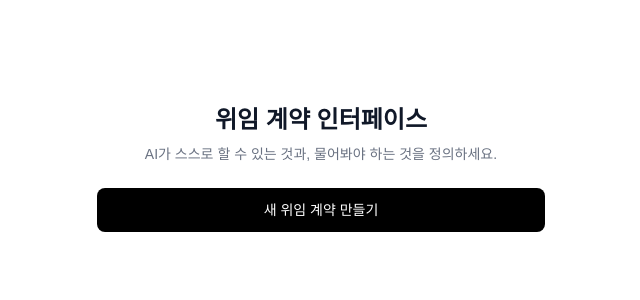
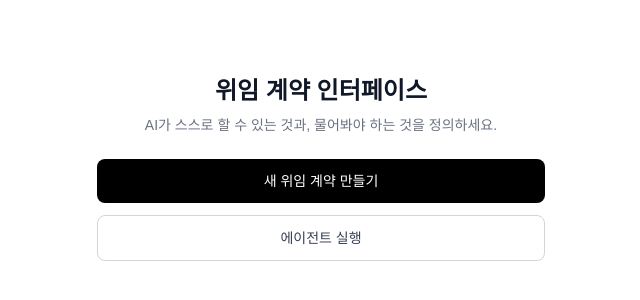
Before and after one commit to Delegation-contract-interface/Delegation-contract-interface-FE, a Next.js app: page / in a window 1280 px wide. Shown: the part 232-532 px from the top of the page, without its empty margins (319-959 px from the left). Built offline with nearby package versions, Linux system fonts and the light colour scheme.

Commit message:
feat: 홈 페이지에 에이전트 실행 링크 추가

```diff
--- a/src/app/page.tsx
+++ b/src/app/page.tsx
@@ -10,12 +10,20 @@ export default function Home() {
             AI가 스스로 할 수 있는 것과, 물어봐야 하는 것을 정의하세요.
           </p>
         </div>
+        <div className="space-y-3">
           <Link
             href="/contracts/new"
             className="inline-block w-full bg-black text-white py-3 rounded-lg text-sm font-medium hover:bg-gray-800 transition-colors"
           >
             새 위임 계약 만들기
           </Link>
+          <Link
+            href="/run"
+            className="inline-block w-full border border-gray-300 text-gray-700 py-3 rounded-lg text-sm font-medium hover:bg-gray-50 transition-colors"
+          >
+            에이전트 실행
+          </Link>
+        </div>
       </div>
     </div>
   );
```
Lines whose indentation alone changed are shown as unchanged.
